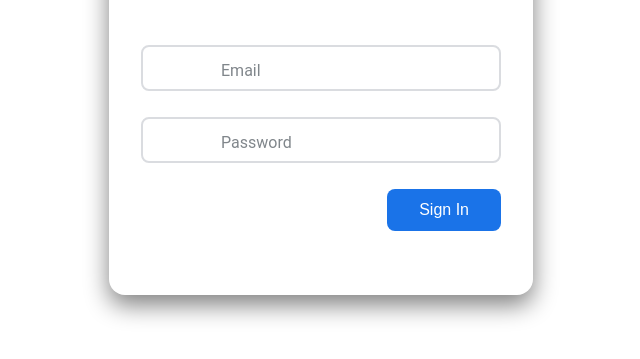
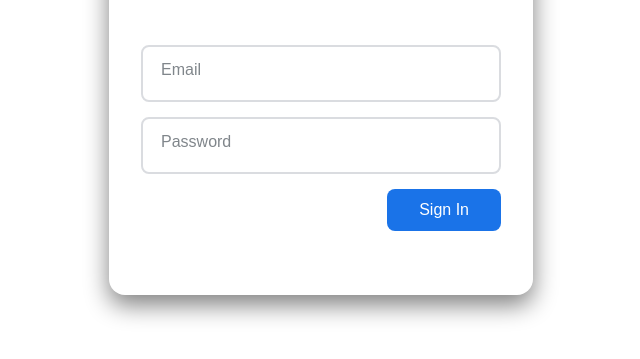
Before and after one commit to shahnozahaydarova/login_form, a plain HTML site: page index.html in a window 1280 px wide. Shown: the part 305-664 px from the top of the page, without its empty margins (319-959 px from the left). Drawn offline with Linux system fonts and the light colour scheme.

Commit message:
login form

```diff
--- a/style.css
+++ b/style.css
@@ -8,7 +8,7 @@
 --input-color: #80868B;
 --border-color: #DADCE0;
 /* TIPOGRAFIYA */
---body-font: 'Roboto', sans-serif;
+--body-font: sans-serif;
 --normal-font-size: 1rem;
 --small-font-size: .75rem;
 }
@@ -54,7 +54,7 @@ h1{
     top: 0;
     left: 0;
     width: 90%;
-    height: 20%;
+    height: 45%;
     font-size: var(--normal-font-size);
     border: 2px solid var(--border-color);
     border-radius: .5rem;
@@ -65,10 +65,10 @@ h1{
 }
 .form__label{
     position: absolute;
-    left: -20rem;
+    left: 1rem;
     top: 1rem;
-    padding: 0 25rem;
-    /* background-color: #fff; */
+    padding: 0 0.25rem;
+    background-color: #fff;
     color: var(--input-color);
     font-size: var(--normal-font-size);
     transition: .3s;
@@ -93,6 +93,7 @@ h1{
 /* INPUT FOCUS MOVE UP LABEL */
 .form__input:focus + .form__label{
     top: -.5rem;
+    left: .8rem;
     color: var(--first-color);
     font-size: var(--small-font-size);
     font-weight: 500;
```
